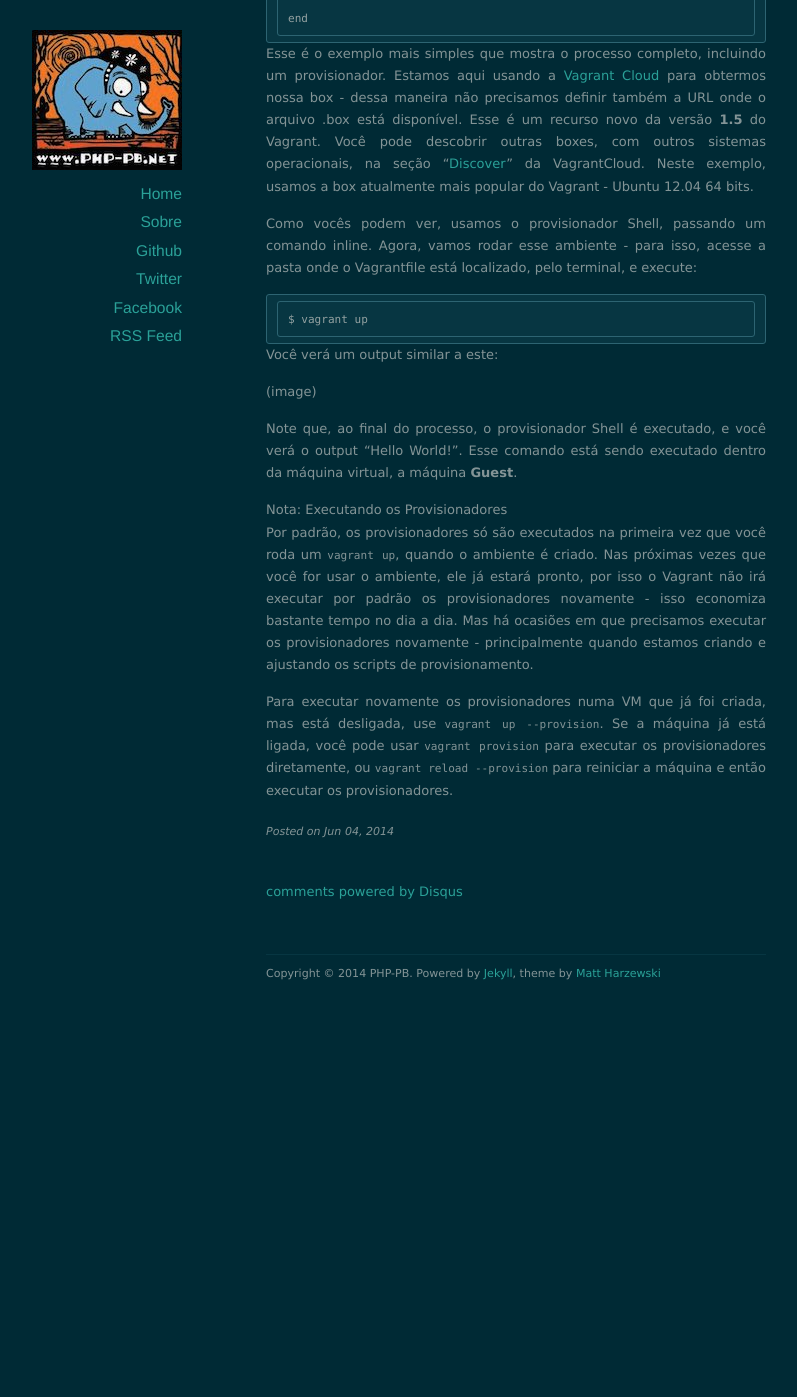
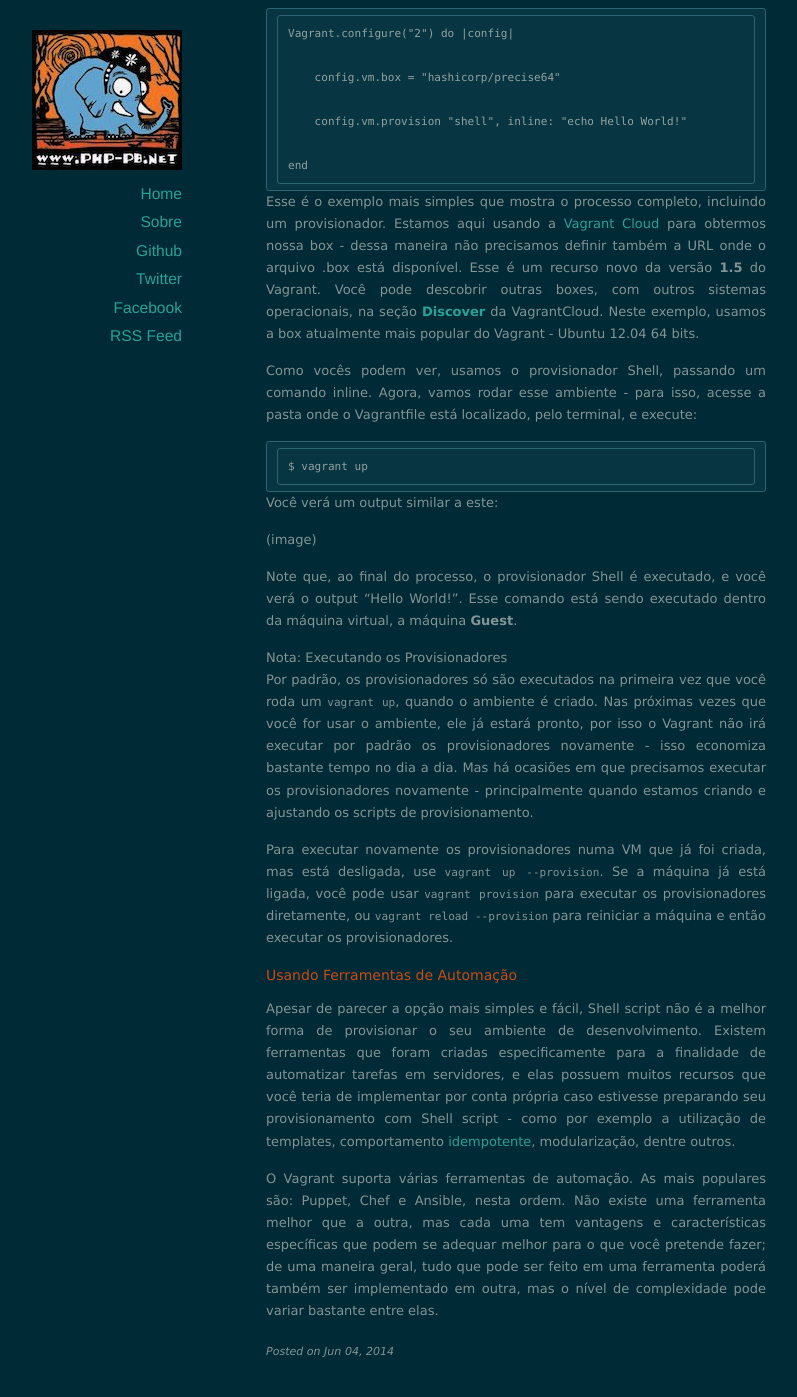
Before and after one commit to php-pb/php-pb.github.io, a Jekyll site: the page built from _posts/2014-05-02-vagrant-e-provisionadores.markdown, in a window 1280 px wide and 1400 px high, scrolled down 2396 px. Shown: the top 1397 px of the window, without its empty margins (124-921 px from the left). Built offline with Jekyll 4.4.1, drawn with Linux system fonts in a browser that asks for light colours; nearby versions of some CDN libraries; comment, search, counter and statistics services are not loaded; before the commit the page ends 3399 px from its top, so only the background shows below that; some of the changed text lies outside the part shown.

Commit message:
Update 2014-05-02-vagrant-e-provisionadores.markdown

```diff
--- a/_posts/2014-05-02-vagrant-e-provisionadores.markdown
+++ b/_posts/2014-05-02-vagrant-e-provisionadores.markdown
@@ -28,17 +28,16 @@
 
 A imagem abaixo exemplifica como o processo é administrado pelo Vagrant:
 
-
+(image)
 
 ### Terminologia do Vagrant
-- **Vagrantfile** - arquivo qu
-- e contém as definições para criar a máquina virtual
-- **Box** - Uma Box (caixa) é um pacote que contém o esqueleto da sua máquina. É basicamente uma imagem de sistema operacional, mas pode já conter pacotes instalados / outras configurações
+- **Vagrantfile** - arquivo que contém as definições para criar a máquina virtual
+- **Box** - Uma Box (caixa) é um pacote que contém o esqueleto da uma máquina virtual com um sistema operacional e alguns pacotes básicos instalados.
 - **Máquina Host** - a máquina que irá rodar o Vagrant e levantar o servidor definido através dos arquivos de configuração
 - **Máquina Guest** - o servidor que foi levantado pelo Vagrant, a máquina virtual que irá rodar o seu projeto
-- **Provedor (Provider)** - software de virtualização que irá levantar as máquinas virtuais. O padrão é VirtualBox, por ser gratuito e Open Source, mas existem outras opções como Vmware
+- **Provedor (Provider)** - software responsável por prover um ambiente, normalmente virtualizado (uma VM). O padrão é VirtualBox, por ser gratuito e Open Source, mas existem várias outras opções
 - **Provisionador (Provisioner)** - software de automação que irá preparar a sua máquina, instalando pacotes e executando tarefas. As opções mais comuns são: Shell Script, Puppet, Chef, Ansible.
-
+- **Diretórios Sincronizados** - os diretórios sincronizados permitem que você continue trabalhando na sua máquina Host, com sua IDE favorita, enquanto usa a máquina Guest apenas para rodar o servidor web, por exemplo. Mudanças nos arquivos da aplicação serão refletidas automaticamente dentro da VM.
 
 ### Principais Comandos
 
@@ -71,7 +70,7 @@
 end
 ~~~~~~~~
 
-Esse é o exemplo mais simples que mostra o processo completo, incluindo um provisionador. Estamos aqui usando a [Vagrant Cloud](https://vagrantcloud.com/) para obtermos nossa box - dessa maneira não precisamos definir também a URL onde o arquivo .box está disponível. Esse é um recurso novo da versão **1.5** do Vagrant. Você pode descobrir outras boxes, com outros sistemas operacionais, na seção "[Discover](https://vagrantcloud.com/discover/featured)" da VagrantCloud. Neste exemplo, usamos a box atualmente mais popular do Vagrant - Ubuntu 12.04 64 bits.
+Esse é o exemplo mais simples que mostra o processo completo, incluindo um provisionador. Estamos aqui usando a [Vagrant Cloud](https://vagrantcloud.com/) para obtermos nossa box - dessa maneira não precisamos definir também a URL onde o arquivo .box está disponível. Esse é um recurso novo da versão **1.5** do Vagrant. Você pode descobrir outras boxes, com outros sistemas operacionais, na seção **[Discover](https://vagrantcloud.com/discover/featured)** da VagrantCloud. Neste exemplo, usamos a box atualmente mais popular do Vagrant - Ubuntu 12.04 64 bits.
 
 Como vocês podem ver, usamos o provisionador Shell, passando um comando inline. Agora, vamos rodar esse ambiente - para isso, acesse a pasta onde o Vagrantfile está localizado, pelo terminal, e execute:
 
@@ -90,3 +89,9 @@
 Por padrão, os provisionadores só são executados na primeira vez que você roda um `vagrant up`, quando o ambiente é criado. Nas próximas vezes que você for usar o ambiente, ele já estará pronto, por isso o Vagrant não irá executar por padrão os provisionadores novamente - isso economiza bastante tempo no dia a dia. Mas há ocasiões em que precisamos executar os provisionadores novamente - principalmente quando estamos criando e ajustando os scripts de provisionamento.
 
 Para executar novamente os provisionadores numa VM que já foi criada, mas está desligada, use `vagrant up --provision`. Se a máquina já está ligada, você pode usar `vagrant provision` para executar os provisionadores diretamente, ou `vagrant reload --provision` para reiniciar a máquina e então executar os provisionadores.
+
+### Usando Ferramentas de Automação
+
+Apesar de parecer a opção mais simples e fácil, Shell script não é a melhor forma de provisionar o seu ambiente de desenvolvimento. Existem ferramentas que foram criadas especificamente para a finalidade de automatizar tarefas em servidores, e elas possuem muitos recursos que você teria de implementar por conta própria caso estivesse preparando seu provisionamento com Shell script - como por exemplo a utilização de templates, comportamento [idempotente](http://pt.wikipedia.org/wiki/Idempot%C3%AAncia), modularização, dentre outros.
+
+O Vagrant suporta várias ferramentas de automação. As mais populares são: Puppet, Chef e Ansible, nesta ordem. Não existe uma ferramenta melhor que a outra, mas cada uma tem vantagens e características específicas que podem se adequar melhor para o que você pretende fazer; de uma maneira geral, tudo que pode ser feito em uma ferramenta poderá também ser implementado em outra, mas o nível de complexidade pode variar bastante entre elas.
```
